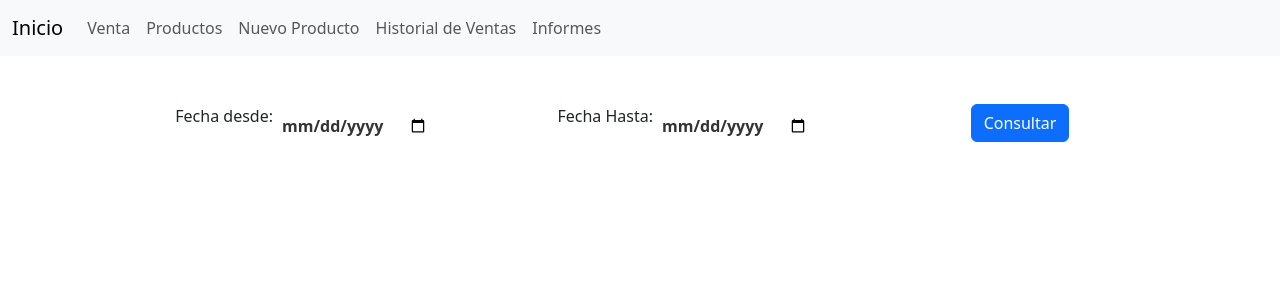
After one commit to MiguelSalinas0/project_ladespensa, a Flask app: page /informes in a window 1280 px wide. The commit adds this page. Shown: the top 300 px of the page. Run offline with Flask 3, Linux system fonts and the light colour scheme; some libraries are stand-ins or nearby versions.

Commit message:
se agrega pagina de informes y se termina el registro de la venta

```diff
--- a/app/api/api_venta.py
+++ b/app/api/api_venta.py
@@ -26,3 +26,6 @@ def insert_vent(vent_info: dict):
         print(f"Unexpected {E=}, {type(E)=}")
         error = {'error': 'Error grabando venta: ' + str(E)}
     return error
+
+
+#SELECT * FROM venta WHERE fecha BETWEEN '2023-04-17 00:00:00' AND '2023-04-20 23:59:59'
--- a/app/app.py
+++ b/app/app.py
@@ -4,8 +4,7 @@ from api.api_producto import *
 from api.api_venta import *
 
 app = Flask(__name__)
-app.config.from_pyfile('config.py')
-
+app.secret_key = "ffgghhllmm"
 
 
 @app.route('/inicio')
@@ -99,7 +98,6 @@ def guardar():
 
 @app.route('/venta')
 def venta():
-    session['items'] = []
     return render_template('venta.html', items=session.get('items'))
 
 
@@ -112,7 +110,7 @@ def agregar_item():
         prod, error = get_prod_cod(request.form['codigo'])
         if error == None:
             if cant > int(prod.get('stock')) or prod.get('stock') == 0:
-                flash("Imposible agregar, no hay stock suficiente", category="error")
+                flash(f"Imposible agregar, no hay stock suficiente. Stock actual: {prod.get('stock')}", category="error")
                 return redirect(url_for("venta"))
             else:
                 item['id'] = prod.get('id')
@@ -156,16 +154,16 @@ def eliminar_item():
 
 @app.route('/generarVenta', methods=['POST'])
 def generarVenta():
-    totalVenta = 0
+    totalVenta = 0.0
+    venta = {}
     for item in session.get('items'):
-        prod, error = get_prod_cod(item['codigo'])
-        if error == None:
-            error = update_stock(item['id'], item['cantidad'])
-            if error == None:
-                print('ae actualizo el stcok')
-
-
-
+        error = update_stock(item['codigo'], item['cantidad'])
+        totalVenta = totalVenta + item['total']
+    venta['fecha'] = datetime.now()
+    venta['total'] = totalVenta
+    error = insert_vent(venta)
+    if error == None:
+        flash('La venta se realizó exitosamente', category='success')
     return redirect(url_for("inicio"))
 
 
@@ -176,6 +174,11 @@ def historial_ventas():
         return render_template('historial_ventas.html', ventas=ventas)
 
 
+@app.route('/informes')
+def informes():
+    return render_template('informes.html')
+
+
 def pagina_no_encontrada(error):
     return render_template('404.html'), 404
 
--- a/app/config.py
+++ /dev/null
@@ -1,3 +0,0 @@
-SECRET_KEY = "GDtfDCFYjD"
-SQLALCHEMY_DATABASE_URI = 'sqlite:///ladespensa.sqlite3'
-SQLALCHEMY_TRACK_MODIFICATIONS = False
--- a/app/static/css/style.css
+++ b/app/static/css/style.css
@@ -78,3 +78,25 @@
     padding: 25px;
     width: 80%;
 }
+
+
+/* INPUT DATE */
+
+
+input[type="date"] {
+    border: none;
+    background: transparent;
+    outline: none;
+    padding: 10px;
+    font-size: 16px;
+    font-weight: 600;
+    color: #333;
+}
+
+input[type="date"]::-webkit-calendar-picker-indicator {
+    color: #333;
+}
+
+input[type="date"]:focus {
+    border-bottom: 2px solid #333;
+}
--- /dev/null
+++ b/app/templates/informes.html
@@ -0,0 +1,32 @@
+{% extends 'layout.html' %}
+{% block titulo %} Informes {% endblock %}
+
+{% block body %}
+
+<div class="container pt-5">
+    <form action="" method="post">
+        <div class="mb-3 row justify-content-center">
+            <div class="form-group col-md-4">
+                <div class="input-group mb-3 d-flex justify-content-end">
+                    <label for="myDate1">Fecha desde:</label>
+                    <input type="date" id="myDate1" name="myDate1">
+                </div>
+            </div>
+            <div class="form-group col-md-4">
+                <div class="input-group mb-3 d-flex justify-content-end">
+                    <label for="myDate2">Fecha Hasta:</label>
+                    <input type="date" id="myDate2" name="myDate2">
+                </div>
+            </div>
+            <div class="form-group col-md-4">
+                <div class="d-flex justify-content-center">
+                    <button type="submit" class="btn btn-primary">Consultar</button>
+                </div>
+            </div>
+        </div>
+    </form>
+</div>
+
+
+
+{% endblock %}
--- a/app/templates/layout.html
+++ b/app/templates/layout.html
@@ -43,6 +43,9 @@
           <li class="nav-item">
             <a class="nav-link" href="{{url_for('historial_ventas')}}">Historial de Ventas</a>
           </li>
+          <li class="nav-item">
+            <a class="nav-link" href="{{url_for('informes')}}">Informes</a>
+          </li>
         </ul>
       </div>
     </div>
--- a/app/templates/venta.html
+++ b/app/templates/venta.html
@@ -21,7 +21,7 @@
                 </div>
             </div>
             <div class="form-group col-md-2">
-                <div class="d-flex justify-content-end">
+                <div class="d-flex justify-content-center">
                     <button type="submit" class="btn btn-primary">Agregar</button>
                 </div>
             </div>
```
Also changed, not shown: app/api/api_producto.py (+17 -14 lines), app/models.py (deleted, +0 -22 lines).
